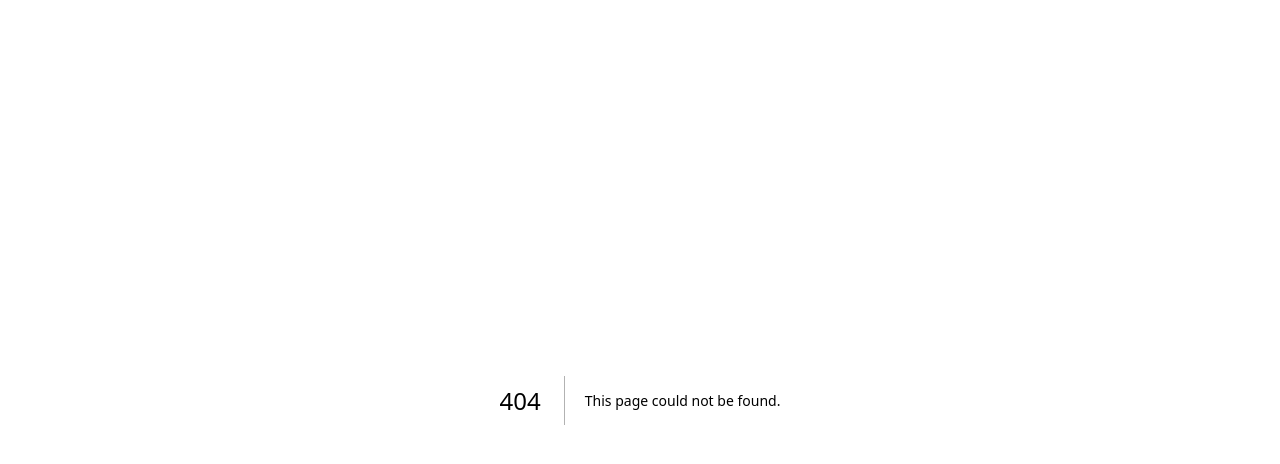
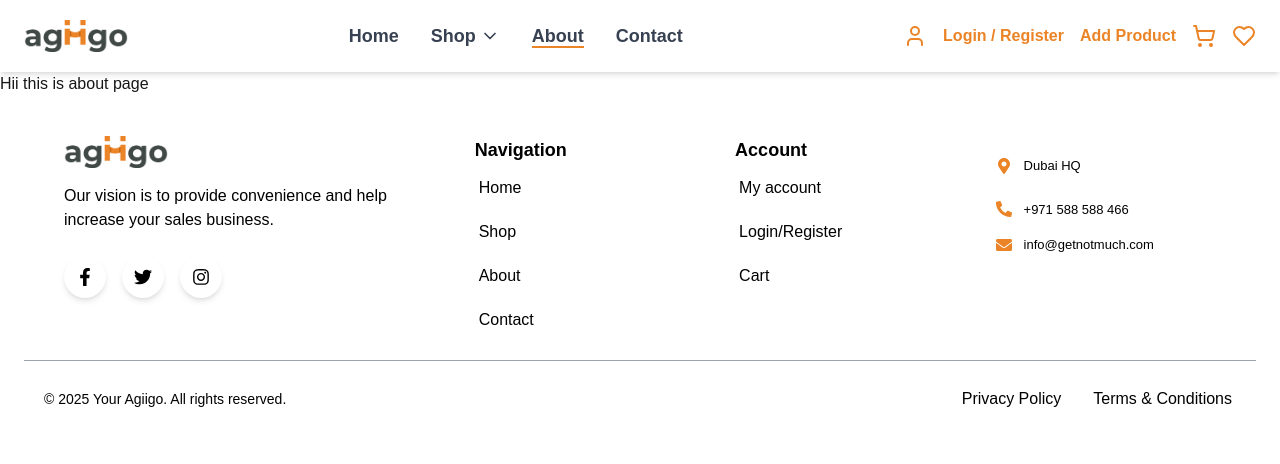
Before and after one commit to Shivikagarg999/agiigonext, a Next.js app in the folder client/: page /about in a window 1280 px wide. Before the commit this address had no page. Shown: the top 464 px of the page. Built offline with nearby package versions, Linux system fonts and the light colour scheme.

Commit message:
Enhanced navBar

```diff
--- /dev/null
+++ b/client/src/app/about/page.jsx
@@ -0,0 +1,14 @@
+"use client"
+
+import Footer from "@/app/footer/Footer"
+import Nav from "@/app/nav/Nav"
+
+export default function About(){
+    return(
+        <>
+        <Nav/>
+        <h1>Hii this is about page</h1>
+        <Footer/>
+        </>
+    )
+}
--- /dev/null
+++ b/client/src/app/contact/page.jsx
@@ -0,0 +1,14 @@
+"use client"
+
+import Footer from "@/app/footer/Footer"
+import Nav from "@/app/nav/Nav"
+
+export default function Contact(){
+    return(
+        <>
+        <Nav/>
+        <h1>Hii this is Contact page</h1>
+        <Footer/>
+        </>
+    )
+}
--- a/client/src/app/nav/Nav.jsx
+++ b/client/src/app/nav/Nav.jsx
@@ -1,61 +1,97 @@
-"use client"
-import { useState } from "react";
-import { ChevronDown, User, Search, ShoppingCart, Heart, Menu, X } from "lucide-react";
+"use client";
+import { useState, useEffect } from "react";
+import { useRouter } from "next/navigation";
+import { ChevronDown, User, ShoppingCart, Heart, Menu, X, Search } from "lucide-react";
 
 export default function Nav() {
   const [isOpen, setIsOpen] = useState(false);
+  const [isAuthenticated, setIsAuthenticated] = useState(false);
+  const router = useRouter();
+  const [activePath, setActivePath] = useState("/");
+
+  useEffect(() => {
+    setActivePath(window.location.pathname);
+    const token = localStorage.getItem("token");
+    setIsAuthenticated(!!token);
+  }, []);
+
+  const handleLogout = async () => {
+    try {
+      await fetch("/api/logout", { method: "POST" });
+      localStorage.removeItem("token");
+      setIsAuthenticated(false);
+      router.push("/login");
+    } catch (error) {
+      console.error("Logout failed:", error);
+    }
+  };
 
   return (
-    <nav className="bg-white py-5 shadow-md">
+    <nav className="bg-white py-5 shadow-md relative">
       <div className="container mx-auto flex justify-between items-center px-6">
-        {/* Logo */}
-        <a href="#" className="text-2xl font-bold text-[#EB8426]">
-          <img src="/images/logo.jpg" className="h-8"></img>
+        <a href="/" className="text-2xl font-bold text-[#EB8426]">
+          <img src="/images/logo.jpg" className="h-8" alt="Logo" />
         </a>
 
-        {/* Desktop Menu */}
         <ul className="hidden lg:flex items-center space-x-8 text-lg font-semibold">
-          <li><a href="/" className="text-gray-700 hover:text-black">Home</a></li>
+          <li>
+            <a href="/" className={`text-gray-700 hover:text-black ${activePath === "/" ? "border-b-2 border-[#EB8426]" : ""}`}>Home</a>
+          </li>
           <li className="flex items-center space-x-1">
-            <a href="/shop" className="text-gray-700 hover:text-black">Shop</a>
+            <a href="/shop" className={`text-gray-700 hover:text-black ${activePath === "/shop" ? "border-b-2 border-[#EB8426]" : ""}`}>Shop</a>
             <ChevronDown className="h-5 w-5 text-gray-700" />
           </li>
-          <li><a href="#" className="text-gray-700 hover:text-black">About</a></li>
-          <li><a href="#" className="text-gray-700 hover:text-black">Contact</a></li>
+          <li>
+            <a href="/about" className={`text-gray-700 hover:text-black ${activePath === "/about" ? "border-b-2 border-[#EB8426]" : ""}`}>About</a>
+          </li>
+          <li>
+            <a href="/contact" className={`text-gray-700 hover:text-black ${activePath === "/contact" ? "border-b-2 border-[#EB8426]" : ""}`}>Contact</a>
+          </li>
         </ul>
 
-        {/* Right Section (Icons & Login) */}
         <div className="hidden lg:flex items-center space-x-4">
           <User className="h-6 w-6 text-[#EB8426]" />
-          <a href="/login" className="text-[#EB8426] font-semibold">Login / Register</a>
+          {isAuthenticated ? (
+            <button onClick={handleLogout} className="text-[#EB8426] font-semibold">Logout</button>
+          ) : (
+            <a href="/login" className="text-[#EB8426] font-semibold">Login / Register</a>
+          )}
           <a href="/pages/addProducts" className="text-[#EB8426] font-semibold">Add Product</a>
-          <Search className="h-6 w-6 text-[#EB8426] hover:text-black cursor-pointer" />
           <ShoppingCart className="h-6 w-6 text-[#EB8426] hover:text-black cursor-pointer" />
           <Heart className="h-6 w-6 text-[#EB8426] hover:text-black cursor-pointer" />
         </div>
 
-        {/* Mobile Menu Button */}
         <button onClick={() => setIsOpen(!isOpen)} className="lg:hidden focus:outline-none">
           {isOpen ? <X className="h-8 w-8 text-gray-700" /> : <Menu className="h-8 w-8 text-gray-700" />}
         </button>
       </div>
 
-      {/* Mobile Menu */}
       {isOpen && (
         <div className="lg:hidden bg-white shadow-md py-4 px-6">
           <ul className="flex flex-col space-y-4 text-lg font-semibold">
-            <li><a href="/" className="text-gray-700 hover:text-black">Home</a></li>
-            <li><a href="/shop" className="text-gray-700 hover:text-black">Shop</a></li>
-            <li><a href="#" className="text-gray-700 hover:text-black">About</a></li>
-            <li><a href="#" className="text-gray-700 hover:text-black">Contact</a></li>
+            <li>
+              <a href="/" className={`text-gray-700 hover:text-black ${activePath === "/" ? "border-b-2 border-[#EB8426]" : ""}`}>Home</a>
+            </li>
+            <li>
+              <a href="/shop" className={`text-gray-700 hover:text-black ${activePath === "/shop" ? "border-b-2 border-[#EB8426]" : ""}`}>Shop</a>
+            </li>
+            <li>
+              <a href="/about" className={`text-gray-700 hover:text-black ${activePath === "/about" ? "border-b-2 border-[#EB8426]" : ""}`}>About</a>
+            </li>
+            <li>
+              <a href="/contact" className={`text-gray-700 hover:text-black ${activePath === "/contact" ? "border-b-2 border-[#EB8426]" : ""}`}>Contact</a>
+            </li>
             <li>
               <div className="flex items-center space-x-4">
                 <User className="h-6 w-6 text-[#EB8426]" />
-                <a href="/login" className="text-[#EB8426] font-semibold">Login / Register</a>
+                {isAuthenticated ? (
+                  <button onClick={handleLogout} className="text-red-500 font-semibold">Logout</button>
+                ) : (
+                  <a href="/login" className="text-[#EB8426] font-semibold">Login / Register</a>
+                )}
               </div>
             </li>
             <li className="flex space-x-4">
-              <Search className="h-6 w-6 text-[#EB8426] hover:text-black cursor-pointer" />
               <ShoppingCart className="h-6 w-6 text-[#EB8426] hover:text-black cursor-pointer" />
               <Heart className="h-6 w-6 text-[#EB8426] hover:text-black cursor-pointer" />
             </li>
--- a/client/src/app/shop/page.jsx
+++ b/client/src/app/shop/page.jsx
@@ -1,6 +1,7 @@
 "use client";
 
 import { useEffect, useState } from "react";
+import { Search } from "lucide-react";
 import Nav from "../nav/Nav";
 import Footer from "../footer/Footer";
 
@@ -10,9 +11,10 @@ export default function ProductsPage() {
   const [filteredProducts, setFilteredProducts] = useState([]);
   const [selectedCategory, setSelectedCategory] = useState(null);
   const [minPrice, setMinPrice] = useState(0);
-  const [maxPrice, setMaxPrice] = useState(1000); // Default max price
+  const [maxPrice, setMaxPrice] = useState(1000);
   const [loading, setLoading] = useState(true);
   const [error, setError] = useState(null);
+  const [searchQuery, setSearchQuery] = useState("");
 
   useEffect(() => {
     async function fetchProducts() {
@@ -29,11 +31,9 @@ export default function ProductsPage() {
         setProducts(data);
         setFilteredProducts(data);
 
-        // Extract unique categories
         const uniqueCategories = [...new Set(data.map((product) => product.category))];
         setCategories(uniqueCategories);
 
-        // Set max price dynamically based on fetched products
         const highestPrice = Math.max(...data.map((product) => product.price));
         setMaxPrice(highestPrice);
       } catch (err) {
@@ -46,7 +46,6 @@ export default function ProductsPage() {
     fetchProducts();
   }, []);
 
-  // Handle filtering by category & price range
   useEffect(() => {
     let filtered = products;
 
@@ -56,24 +55,26 @@ export default function ProductsPage() {
 
     filtered = filtered.filter((product) => product.price >= minPrice && product.price <= maxPrice);
 
+    if (searchQuery) {
+      filtered = filtered.filter((product) =>
+        product.name.toLowerCase().includes(searchQuery.toLowerCase())
+      );
+    }
+
     setFilteredProducts(filtered);
-  }, [selectedCategory, minPrice, maxPrice, products]);
+  }, [selectedCategory, minPrice, maxPrice, searchQuery, products]);
 
   return (
     <>
-    <Nav/>
+      <Nav />
       <div className="container mx-auto px-6 py-10">
-      {/* Hero Image */}
         <div className="relative w-full h-auto max-h-[96vh] flex items-center justify-center overflow-hidden rounded-lg">
           <img src="/images/prod.jpeg" alt="Shop Banner" className="w-full h-auto object-cover" />
         </div>
 
         <div className="mt-10 flex flex-col md:flex-row gap-8">
-        {/* Sidebar Filters */}
           <aside className="w-full md:w-1/4 bg-white shadow rounded-lg p-6">
             <h2 className="text-xl font-bold mb-4">Filters</h2>
-
-          {/* Category Filter */}
             <h3 className="font-semibold mb-2">Category</h3>
             <ul className="space-y-2">
               <li>
@@ -96,7 +97,6 @@ export default function ProductsPage() {
               ))}
             </ul>
 
-          {/* Price Filter */}
             <h3 className="font-semibold mt-6 mb-2">Price Range</h3>
             <div className="flex items-center space-x-2">
               <span className="text-gray-600">$</span>
@@ -117,8 +117,20 @@ export default function ProductsPage() {
             </div>
           </aside>
 
-        {/* Product Grid */}
           <div className="flex-1">
+            <div className="mb-6 flex justify-center">
+              <div className="relative w-full max-w-md">
+                <Search className="absolute left-3 top-1/2 transform -translate-y-1/2 text-gray-500" size={20} />
+                <input
+                  type="text"
+                  placeholder="Search products..."
+                  className="border rounded-lg px-10 py-2 w-full focus:outline-none focus:ring-2 focus:ring-[#EB8426]"
+                  value={searchQuery}
+                  onChange={(e) => setSearchQuery(e.target.value)}
+                />
+              </div>
+            </div>
+
             {loading ? (
               <p className="text-center text-gray-500">Loading products...</p>
             ) : error ? (
@@ -127,8 +139,7 @@ export default function ProductsPage() {
               <p className="text-center text-gray-500">No products found.</p>
             ) : (
               <div className="grid grid-cols-1 sm:grid-cols-2 lg:grid-cols-3 gap-6">
-           {filteredProducts.map((product) => {
-  return (
+                {filteredProducts.map((product) => (
                   <a
                     key={product.id || product._id}
                     href={`/products/${product.id || product._id}`}
@@ -141,26 +152,19 @@ export default function ProductsPage() {
                     />
                     <h2 className="text-xl font-semibold mt-4">{product.name}</h2>
                     <p className="text-gray-600">${product.price}</p>
-
-      {/* Add to Cart Button */}
                     <button
                       className="bg-[#EB8426] text-white py-2 px-4 rounded hover:bg-orange-700 transition mt-4 w-full"
-        onClick={(e) => {
-          e.stopPropagation(); // Prevent link click from firing
-          addToCart(product);
-        }}
                     >
                       Add to Cart
                     </button>
                   </a>
-  );
-})}
+                ))}
               </div>
             )}
           </div>
         </div>
       </div>
-    <Footer/>
+      <Footer />
     </>
   );
 }
```
Also changed, not shown: 1 other file (tests, documents, lock files or other folders). Lines whose indentation alone changed are shown as unchanged.
